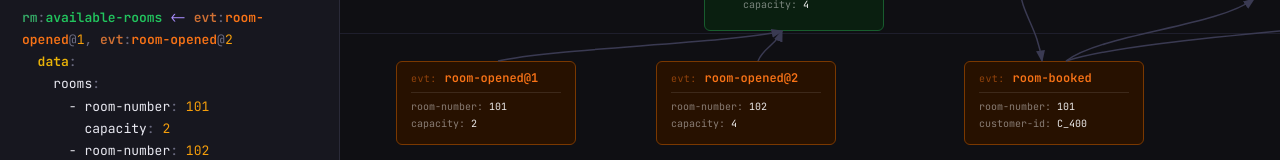
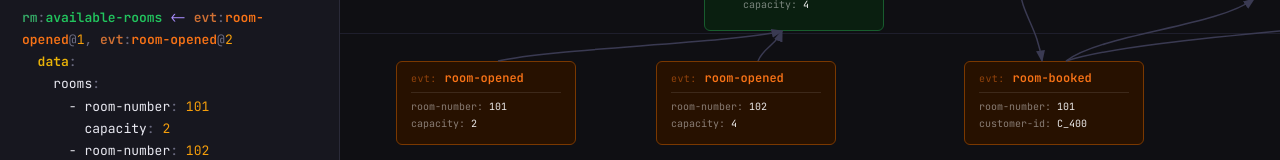
Before and after one commit to Suigi/slicr, a React (Vite) app: page / in a window 1280 px wide. Shown: the part 363-523 px from the top of the page. Built offline with nearby package versions, Linux system fonts and the light colour scheme.

Commit message:
Remove version suffix from node names in UI rendering

```diff
--- a/src/App.tsx
+++ b/src/App.tsx
@@ -22,6 +22,7 @@ const TYPE_LABEL: Record<string, string> = {
 };
 
 const DSL_STORAGE_KEY = 'slicr.dsl';
+const NODE_VERSION_SUFFIX = /@\d+$/;
 
 function readInitialDsl(): string {
   try {
@@ -221,7 +222,7 @@ function App() {
                     >
                       <div className="node-header">
                         <span className="node-prefix">{TYPE_LABEL[node.type] ?? node.type}:</span>
-                        <span>{node.name}</span>
+                        <span>{node.name.replace(NODE_VERSION_SUFFIX, '')}</span>
                       </div>
 
                       {node.data && (
```
